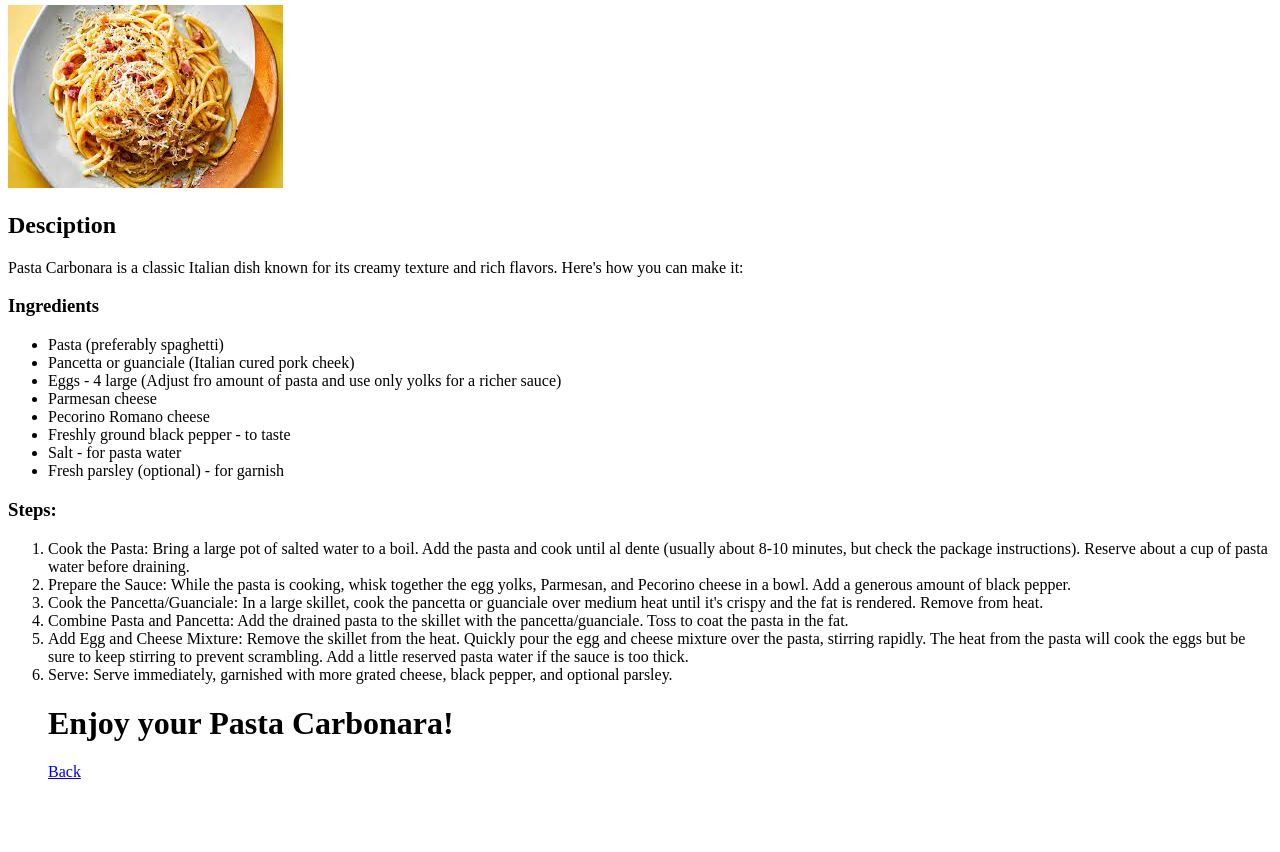
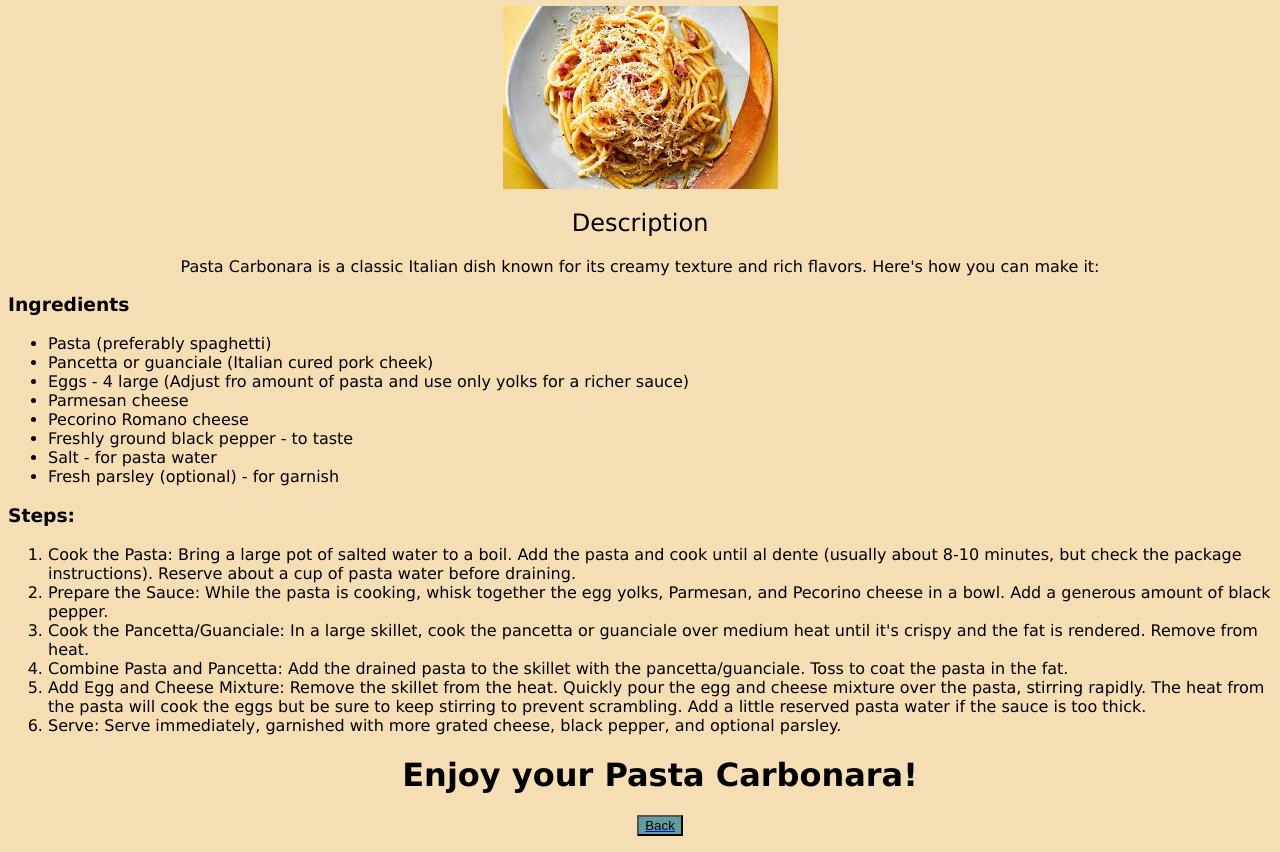
Before and after one commit to Ericsapz/odin-recipes, a plain HTML site: page recipes/carbonara.html in a window 1280 px wide. Shown: the part 75-927 px from the top of the page. Before the commit the page ends 872 px from the top, so only its background shows below. Drawn offline with Linux system fonts and the light colour scheme.

Commit message:
Styles each pasta page

```diff
--- a/recipes/carbonara.html
+++ b/recipes/carbonara.html
@@ -8,12 +8,12 @@
 </head>
 <body>
     <h1 class="title">Pasta al Carbonara</h1>
-    <img src="/images/carbonara.jpg" alt="">
-    <h2>Desciption</h2>
+    <img class="img" src="/images/carbonara.jpg" alt="">
+    <h2>Description</h2>
     <p>
         Pasta Carbonara is a classic Italian dish known for its creamy texture and rich flavors. Here's how you can make it:
     </p>
-    <h3>Ingredients</h3>
+    <h3 class="ingredients">Ingredients</h3>
     <ul>
         <li>Pasta (preferably spaghetti)</li>
         <li>Pancetta or guanciale (Italian cured pork cheek) </li>
@@ -24,7 +24,7 @@
         <li>Salt - for pasta water</li>
         <li>Fresh parsley (optional) - for garnish</li>
     </ul>
-    <h3>Steps: </h3>
+    <h3 class="steps">Steps: </h3>
     <ol>
         <li>Cook the Pasta: Bring a large pot of salted water to a boil. Add the pasta and cook until al dente (usually about 8-10 minutes, but check the package instructions). Reserve about a cup of pasta water before draining.</li>
         <li>Prepare the Sauce: While the pasta is cooking, whisk together the egg yolks, Parmesan, and Pecorino cheese in a bowl. Add a generous amount of black pepper.</li>
@@ -34,7 +34,8 @@
         <li>Serve: Serve immediately, garnished with more grated cheese, black pepper, and optional parsley.</li>
 
         <h1>Enjoy your Pasta Carbonara!</h1>
-        <a href="/index.html">Back</a>
+
+        <a class="back" href="/index.html"><button class="btn">Back</button></a>
 
     </ol>
 
--- a/recipes/styles.css
+++ b/recipes/styles.css
@@ -1,3 +1,34 @@
-.title {
+body {
+  font-family: 'Lucida Sans', 'Lucida Sans Regular', 'Lucida Grande',
+    'Lucida Sans Unicode', Geneva, Verdana, sans-serif;
+  background-color: wheat;
+}
+h1 {
+  text-align: center;
+  font-family: 'Lucida Handwriting', 'Lucida Sans Regular', 'Lucida Grande',
+    'Lucida Sans Unicode', Geneva, Verdana, sans-serif;
+  font-weight: bolder;
+}
+
+.img {
+  display: block;
+  width: auto;
+  margin-left: auto;
+  margin-right: auto;
+}
+
+p,
+h2 {
   text-align: center;
 }
+h2 {
+  font-weight: 300;
+}
+
+.back {
+  display: flex;
+  justify-content: center;
+}
+.btn {
+  background-color: cadetblue;
+}
```
Also changed, not shown: recipes/genovese.html (+4 -4 lines), recipes/pesto.html (+4 -4 lines).
